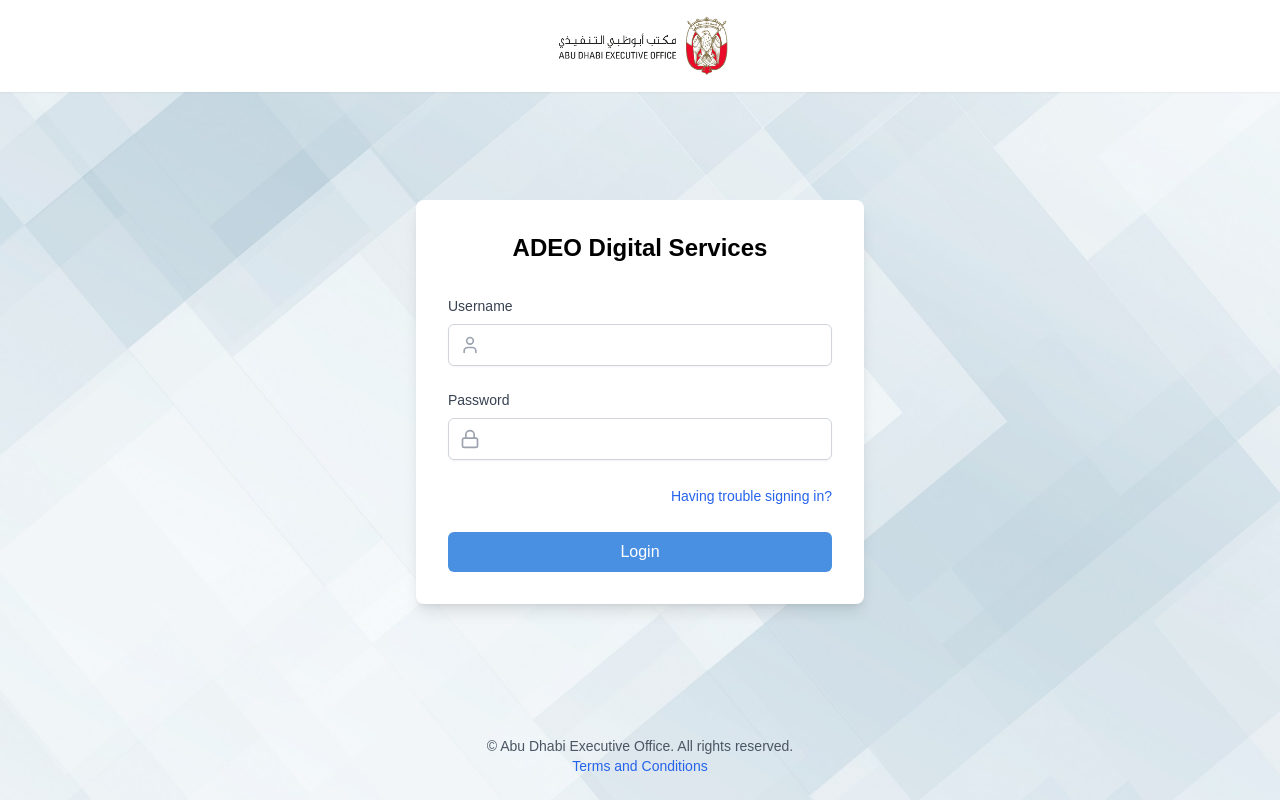
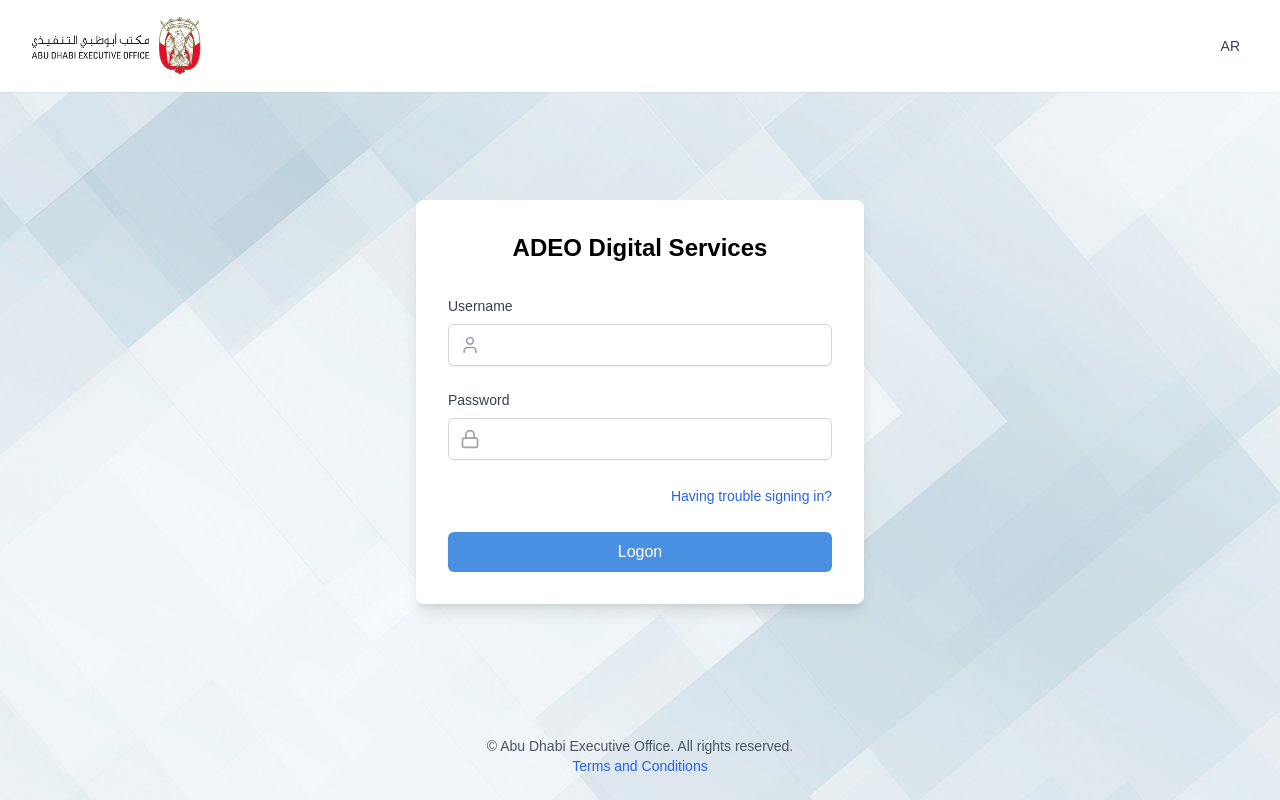
Before and after one commit to hamsathul/adeo_hackathon_frontend, a Next.js app: page /login in a window 1280 px wide. Built offline with nearby package versions, Linux system fonts and the light colour scheme.

Commit message:
Language Settings done on Login Page

```diff
--- a/components/custom/landing.tsx
+++ b/components/custom/landing.tsx
@@ -1,15 +1,28 @@
 'use client'
 
-import { useState } from 'react'
+import { useState, useEffect } from 'react'
 import Link from 'next/link'
 import Image from 'next/image'
 import { Button } from "@/components/ui/button"
-import { Search, ArrowRight, Eye } from 'lucide-react'
-
+import { ArrowRight } from 'lucide-react'
 
 export function LandingPage() {
   const [isPlaying, setIsPlaying] = useState(true)
   const [isArabic, setIsArabic] = useState(false)
+
+  useEffect(() => {
+    // Load the language preference from localStorage
+    const savedLanguage = localStorage.getItem('language')
+    if (savedLanguage) {
+      setIsArabic(savedLanguage === 'ar')
+    }
+  }, [])
+
+  const handleLanguageToggle = () => {
+    const newLanguage = isArabic ? 'en' : 'ar'
+    setIsArabic(!isArabic)
+    localStorage.setItem('language', newLanguage)  // Save the selected language
+  }
 
   return (
     <div className="relative min-h-screen">
@@ -47,7 +60,7 @@
                 {/* Arabic Translation Button */}
                 <button
                   type="button"
-                  onClick={() => setIsArabic(!isArabic)}
+                  onClick={handleLanguageToggle}
                   className="px-3 py-2 text-sm font-medium text-gray-700 hover:text-gray-900"
                 >
                   {isArabic ? 'EN' : 'AR'}
--- a/components/custom/login.tsx
+++ b/components/custom/login.tsx
@@ -3,13 +3,22 @@
 import Image from "next/image"
 import Link from "next/link"
 import { User, Lock } from 'lucide-react'
-import { useState } from 'react'
+import { useState, useEffect } from 'react'
 import { useRouter } from 'next/navigation'
 
 export function LoginPage() {
   const [username, setUsername] = useState('')
   const [password, setPassword] = useState('')
+  const [isArabic, setIsArabic] = useState(false)  // Arabic/English toggle state
   const router = useRouter()
+
+  // Load the language preference from localStorage
+  useEffect(() => {
+    const savedLanguage = localStorage.getItem('language')
+    if (savedLanguage) {
+      setIsArabic(savedLanguage === 'ar')
+    }
+  }, [])
 
   const handleSubmit = (e: React.FormEvent) => {
     e.preventDefault()
@@ -19,10 +28,11 @@
 
   return (
     <div
-      className="min-h-screen flex flex-col bg-cover bg-center"
-      style={{ backgroundImage: "url('LoginBackground.jpg')" }}
+      className={`min-h-screen flex flex-col bg-cover bg-center ${isArabic ? 'text-right' : 'text-left'}`}
+      style={{ backgroundImage: "url('/LoginBackground.jpg')" }}
     >
-      <header className="w-full bg-white py-4 px-6 flex justify-center shadow-sm">
+      {/* Language Toggle */}
+      <header className="w-full bg-white py-4 px-6 flex justify-between items-center shadow-sm">
         <Image
           src="/ADEO.png"
           alt="Abu Dhabi Executive Office Logo"
@@ -30,16 +40,29 @@
           height={60}
           className="h-[60px] w-auto"
         />
+        <button
+          type="button"
+          onClick={() => {
+            const newLanguage = isArabic ? 'en' : 'ar'
+            setIsArabic(!isArabic)
+            localStorage.setItem('language', newLanguage)  // Save the selected language
+          }}
+          className="px-4 py-2 text-sm font-medium text-gray-700 hover:text-gray-900"
+        >
+          {isArabic ? 'EN' : 'AR'}
+        </button>
       </header>
 
       <main className="flex-1 flex items-center justify-center p-6">
         <div className="bg-white rounded-lg shadow-lg w-full max-w-md p-8">
-          <h1 className="text-2xl font-semibold text-center mb-8">ADEO Digital Services</h1>
+          <h1 className="text-2xl font-semibold text-center mb-8">
+            {isArabic ? 'الخدمات الرقمية لمكتب أبوظبي التنفيذي' : 'ADEO Digital Services'}
+          </h1>
 
           <form onSubmit={handleSubmit} className="space-y-6">
             <div className="space-y-2">
               <label htmlFor="username" className="block text-sm font-medium text-gray-700">
-                Username
+                {isArabic ? 'اسم المستخدم' : 'Username'}
               </label>
               <div className="relative">
                 <div className="absolute inset-y-0 left-0 pl-3 flex items-center pointer-events-none">
@@ -58,7 +81,7 @@
 
             <div className="space-y-2">
               <label htmlFor="password" className="block text-sm font-medium text-gray-700">
-                Password
+                {isArabic ? 'كلمة المرور' : 'Password'}
               </label>
               <div className="relative">
                 <div className="absolute inset-y-0 left-0 pl-3 flex items-center pointer-events-none">
@@ -77,7 +100,7 @@
 
             <div className="text-right">
               <Link href="/trouble-signing-in" className="text-sm text-blue-600 hover:text-blue-500">
-                Having trouble signing in?
+                {isArabic ? 'واجهت مشكلة في تسجيل الدخول؟' : 'Having trouble signing in?'}
               </Link>
             </div>
 
@@ -85,16 +108,16 @@
               type="submit"
               className="w-full bg-[#4A90E2] text-white py-2 px-4 rounded-md hover:bg-[#357ABD] focus:outline-none focus:ring-2 focus:ring-blue-500 focus:ring-offset-2"
             >
-              Login
+              {isArabic ? 'دخول' : 'Logon'}
             </button>
           </form>
         </div>
       </main>
 
       <footer className="py-6 text-center text-sm text-gray-600">
-        <p>© Abu Dhabi Executive Office. All rights reserved.</p>
+        <p>{isArabic ? '© مكتب أبوظبي التنفيذي. جميع الحقوق محفوظة.' : '© Abu Dhabi Executive Office. All rights reserved.'}</p>
         <Link href="/terms" className="text-blue-600 hover:text-blue-500">
-          Terms and Conditions
+          {isArabic ? 'الشروط والأحكام' : 'Terms and Conditions'}
         </Link>
       </footer>
     </div>
```
